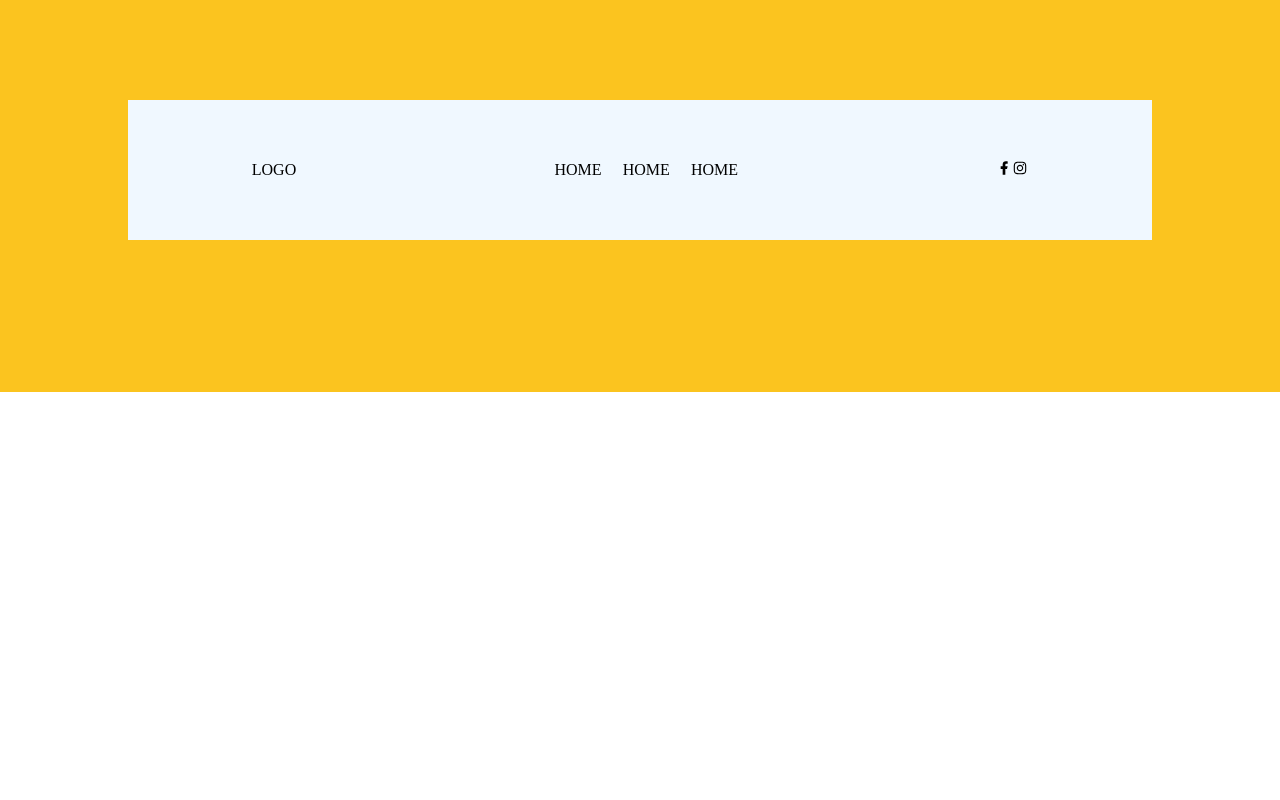
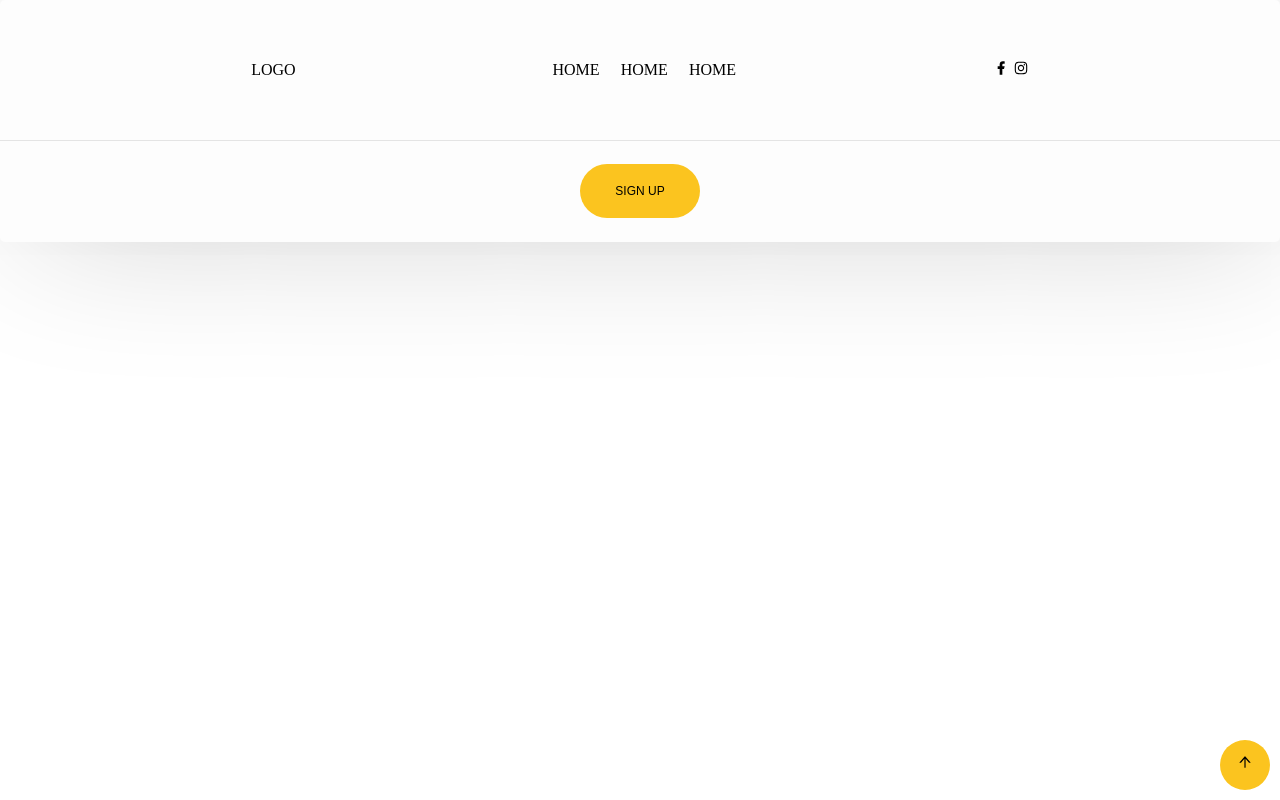
Before and after one commit to mhmdHoumani/Honey-E-commerce-FE-, a React (Create React App) app: page / in a window 1280 px wide. Built offline with nearby package versions, Linux system fonts and the light colour scheme.

Commit message:
footer done

```diff
--- a/src/componenets/footer/footer.css
+++ b/src/componenets/footer/footer.css
@@ -1,16 +1,21 @@
 
 .container_footer{
-    max-width: 1440px;
-    height: 242px;
-    padding-top: 100px;
-    padding-bottom: 50px;
-    background-color: #fbc41f;;
+     max-width: 1440px;
+     height: 242px;
+    margin:auto 0px;
+    border-radius: 5px;
+    background-color: #fdfdfd;
+    box-shadow: 12px -1px 153px -17px rgba(0, 0, 0, 0.22);
+    -webkit-box-shadow: 12px -1px 153px -17px rgba(0, 0, 0, 0.22);
+    -moz-box-shadow: 12px -1px 153px -17px rgba(0, 0, 0, 0.22);
 }
 .container_content_footer{
+
     max-width: 80%;
     height:140px;
     margin: auto;
-    background-color: aliceblue;
+
+    /* background-color: aliceblue; */
     display: flex;
     justify-content: space-around;
     align-items: center;
@@ -33,4 +38,65 @@
 
 .List_div a:hover {
     color: #fbc41f;
-  }
+}
+
+.buttom_footer{
+border-top: 1px solid #e4e4e4;
+
+
+}
+.button_container{
+    display:flex;
+    align-items: center;
+    justify-content: center;
+    margin-top: 1%;
+}
+
+.button_footer{
+    border-width: 0;
+    cursor: pointer;
+    display: flex;
+    flex-wrap: wrap;
+    justify-content: center;
+    align-items: center;
+    float: none;
+    font-size: 12px;
+    font-style: normal;
+    font-weight: 400;
+    margin: 10px 0 0;
+    outline: none;
+    appearance: none;
+    -webkit-appearance: none;
+    line-height: 24px;
+    border-radius: 50px;
+    padding: 15px 35px 15px 35px;
+    color: black;
+    background-color: #fbc41f;
+    text-transform: uppercase;
+}
+.button_footer:hover{
+    color: white;
+    background-color: black;
+}
+.socialMedia_div > a{
+    text-decoration: none;
+    color: black;
+}
+.socialMedia_div > a:hover{
+    color: #fbc41f;
+
+}
+
+.arrow_bottom a{
+   background-color: #fbc41f;
+   position: fixed;
+    bottom: 10px;
+    right: 10px;
+    width: 50px;
+    height: 50px;
+    text-align: center;
+    line-height: 50px;
+    color: black;
+    border-radius: 50px;
+    /* z-index: 2; */
+}
--- a/src/componenets/footer/footer.js
+++ b/src/componenets/footer/footer.js
@@ -1,6 +1,6 @@
 import React from "react";
 import "./footer.css";
-import { AiOutlineInstagram } from "react-icons/ai";
+import { AiOutlineInstagram , AiOutlineArrowUp } from "react-icons/ai";
 import { RiFacebookFill } from "react-icons/ri";
 
 const Footer = () => {
@@ -10,19 +10,32 @@ const Footer = () => {
         <div className="container_content_footer">
           <div className="LOGO_div">LOGO</div>
           <div className="List_div">
-            <a className="" href=""> HOME</a>
+            <a className="" href="">
+              HOME
+            </a>
             <a href=""> HOME</a>
             <a href=""> HOME</a>
-
-            {/* <ul className='List_div'>
-          <li>h1</li>
-          <li>h1</li>
-          <li>h1</li>
-        </ul> */}
           </div>
           <div className="socialMedia_div">
-            <RiFacebookFill />
-            <AiOutlineInstagram />
+            <a className="" href="https://www.facebook.com/">
+              {" "}
+              <RiFacebookFill />
+            </a>
+            <a className="" href="https://www.instagram.com/">
+              {" "}
+              <AiOutlineInstagram />
+            </a>
+
+          </div>
+        </div>
+
+        <div className="buttom_footer">
+          <div className="button_container">
+            <button className="button_footer">Sign UP</button>
+          </div>
+          <div className="arrow_bottom">
+          <a><AiOutlineArrowUp/></a>
+
           </div>
         </div>
       </div>
```
